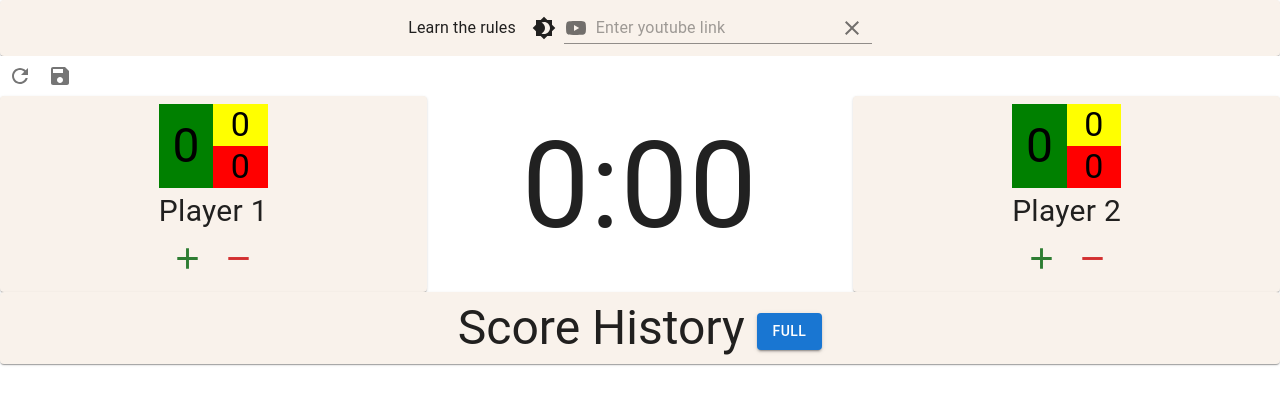
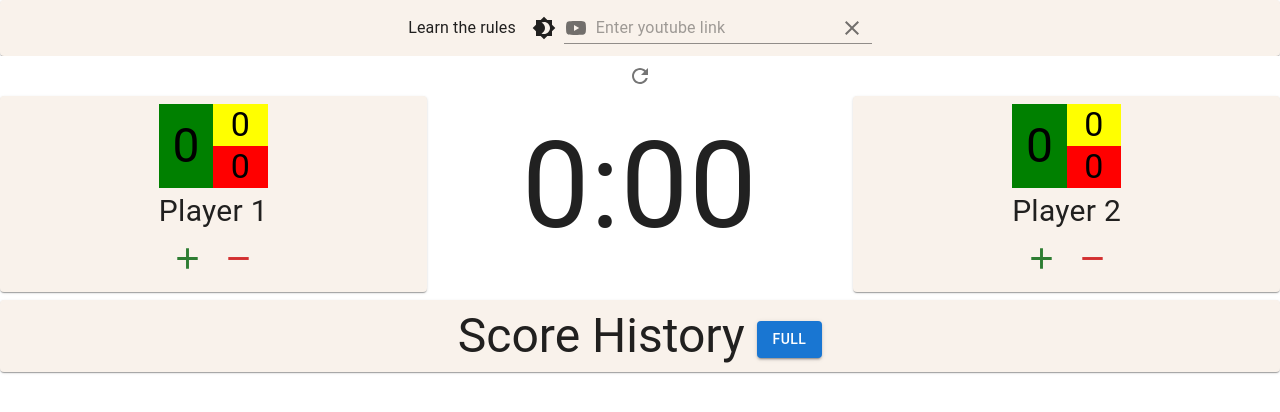
Before and after one commit to dli9431/learntherules, a React (Vite) app: page / in a window 1280 px wide. Shown: the top 412 px of the page. Built offline with nearby package versions, Linux system fonts and the light colour scheme.

Commit message:
modifying title parse regex, still fails on some edge cases

```diff
--- a/src/App.tsx
+++ b/src/App.tsx
@@ -318,13 +318,13 @@ function App() {
             xs={12} sm={6} md={6} lg={12}
           >
             <Grid container>
-              <Grid item xs={12}>
+              <Grid item xs={12} sx={{ display: 'flex', justifyContent: 'center', alignItems: 'center' }}>
                 <IconButton onClick={handleReset}>
                   <RefreshIcon />
                 </IconButton>
-                <IconButton onClick={handleClick}>
+                {/* <IconButton onClick={handleClick}>
                   <SaveIcon />
-                </IconButton>
+                </IconButton> */}
                 <Popover
                   id={id}
                   open={open}
@@ -347,7 +347,7 @@ function App() {
               <Grid item xs={6} sm={6} lg={4} order={{ sm: 3, lg: 3 }}>
                 <Player fighter={fighter2} theme={theme} setFighter={setFighter2} playerControl={playerControl} setScoreHistory={setScoreHistory} />
               </Grid>
-              <Grid item xs={12} sm={12} md={12} lg={12} sx={{ flexGrow: 1, flexBasis: 0 }} order={4}>
+              <Grid pt={1} item xs={12} sm={12} md={12} lg={12} sx={{ flexGrow: 1, flexBasis: 0 }} order={4}>
                 <Match theme={theme} fighter1={fighter1} fighter2={fighter2} history={scoreHistory} />
               </Grid>
             </Grid>
--- a/src/parse.tsx
+++ b/src/parse.tsx
@@ -1,11 +1,12 @@
 export function parseTitle(title: string) {
-    const regexPattern = /(\b[a-zA-Z]+(?:\s+[a-zA-Z]+)*\b)\s+(?:vs|versus|v|x)\s+(\b[a-zA-Z]+(?:\s+[a-zA-Z]+)*\b)/i;
-    const match = title.match(regexPattern);
+    const regex = /(?<!\w)\b([\w"'\s]+\b)\s+(?:(?:vs|VS|versus|v\.s\.|vs\.|x)\s+)([\w"'\s]+\b)/i; // best one so far, still failing on some edge cases
+    const match = title.match(regex);
     if (match) {
         const firstPerson = match[1];
         const secondPerson = match[2];
-        return { firstPerson, secondPerson }
+        return { firstPerson, secondPerson };
     } else {
         console.log("No match found");
+        return { firstPerson: '', secondPerson: '' };
     }
 }
```
Also changed, not shown: src/interfaces/shared.ts (+26 -18 lines).
